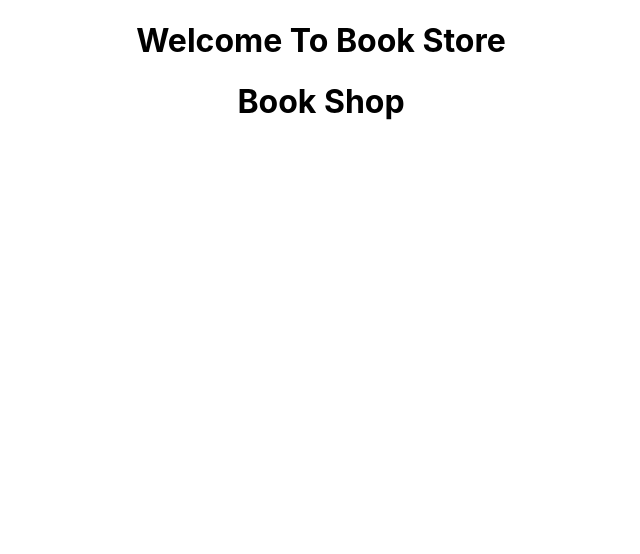
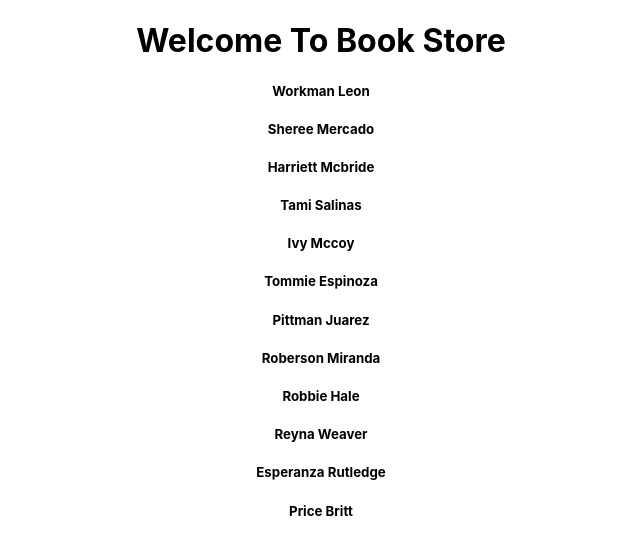
Before and after one commit to Cihsan/lucky-one, a React (Create React App) app: page / in a window 1280 px wide. Shown: the top 554 px of the page, without its empty margins (319-959 px from the left). Built offline with nearby package versions, Linux system fonts and the light colour scheme.

Commit message:
display book name in UI

```diff
--- a/src/component/BookShop/BookShop.js
+++ b/src/component/BookShop/BookShop.js
@@ -1,9 +1,17 @@
-import React from 'react';
+import React, { useEffect, useState } from 'react';
 
 const BookShop = () => {
+    const [books,setBook]=useState([])
+    useEffect(()=>{
+        fetch('data.json')
+        .then(res=>res.json())
+        .then(data=>setBook(data))
+    },[])
     return (
         <div>
-                <h1>Book Shop</h1>
+            {
+                books.map(book=><h5>{book.name}</h5>)
+            }
         </div>
     );
 };
```
